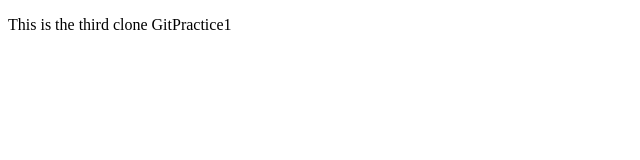
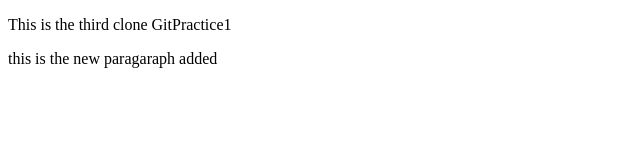
Before and after one commit to sewbesew-cmd/gitPractice1, a plain HTML site: page index.html in a window 1280 px wide. Shown: the whole page, without its empty margins (0-640 px from the left). Drawn offline with Linux system fonts and the light colour scheme.

Commit message:
New paragraph is added

```diff
--- a/index.html
+++ b/index.html
@@ -8,5 +8,6 @@
 </head>
 <body>
     <p>This is the third clone GitPractice1</p>
+    <p>this is the new paragaraph added</p>
 </body>
 </html>
```
